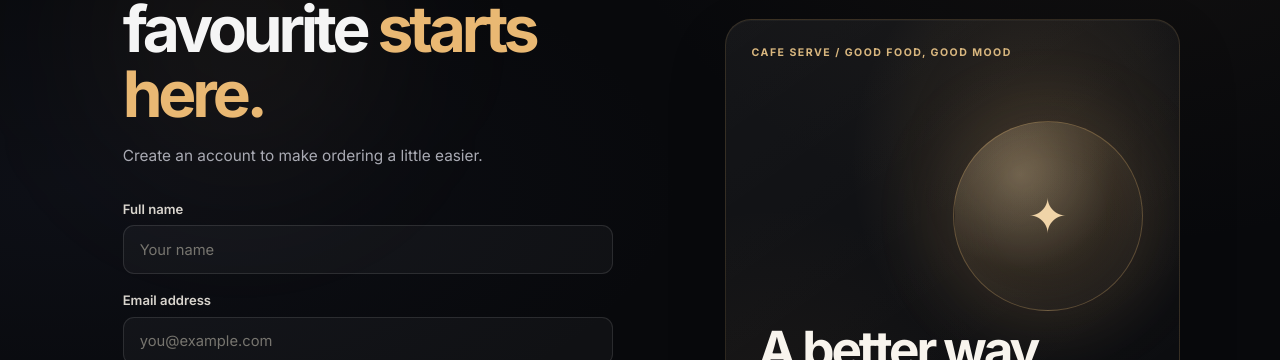
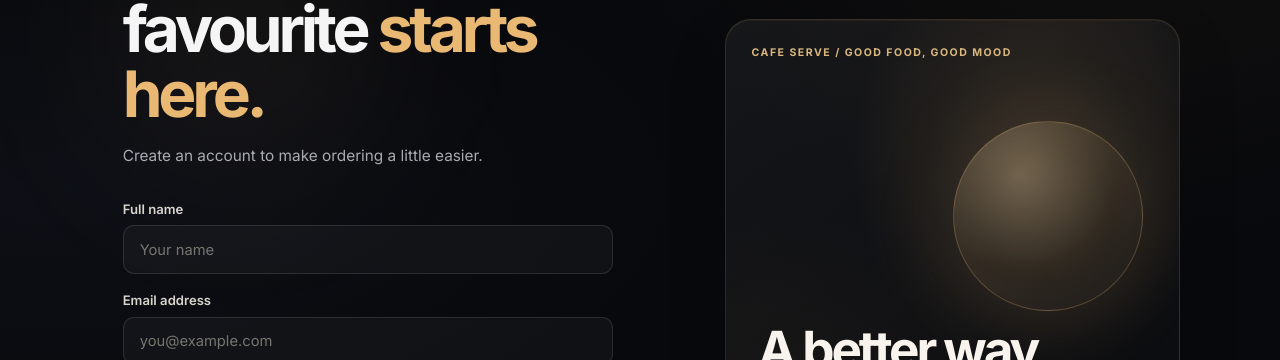
Before and after one commit to sajjadabdullah90/CafeServe, a React (Vite) app in the folder frontend/: page /register in a window 1280 px wide. Shown: the part 260-620 px from the top of the page. Built offline with nearby package versions, Linux system fonts and the light colour scheme; no server answers.

Commit message:
style(auth): remove star logo from signup orb

```diff
--- a/frontend/src/pages/Register.jsx
+++ b/frontend/src/pages/Register.jsx
@@ -47,7 +47,7 @@ function Register() {
         </form>
         <p className="auth-switch">Already have an account? <Link to="/login" state={location.state}>Sign in</Link></p>
       </section>
-      <aside className="auth-aside"><span>CAFE SERVE / GOOD FOOD, GOOD MOOD</span><div className="auth-aside__orb">✦</div><h2>A better way<br />to order.</h2><p>Discover something delicious and let us take it from there.</p></aside>
+      <aside className="auth-aside"><span>CAFE SERVE / GOOD FOOD, GOOD MOOD</span><div className="auth-aside__orb" aria-hidden="true" /><h2>A better way<br />to order.</h2><p>Discover something delicious and let us take it from there.</p></aside>
     </main>
   );
 }
```
